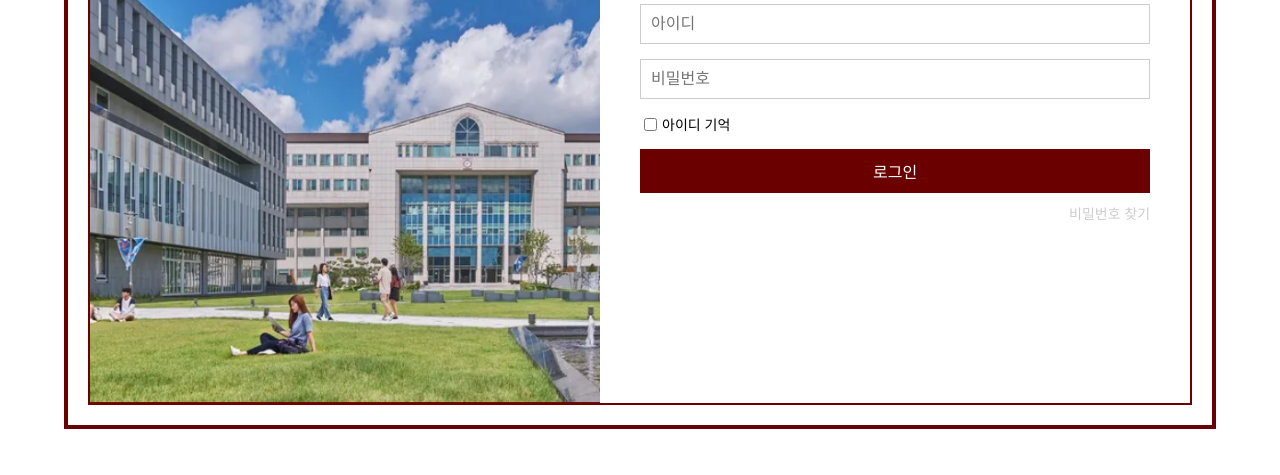
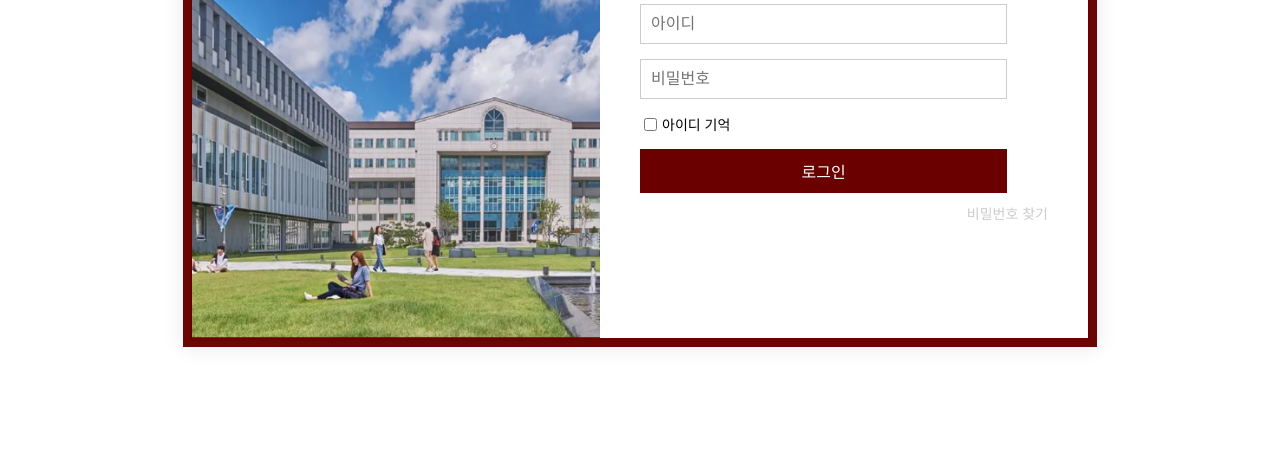
Before and after one commit to kw-software-engineering/project3, a plain HTML site: page html/login.html in a window 1280 px wide. Shown: the part 325-800 px from the top of the page. Drawn offline with Linux system fonts and the light colour scheme.

Commit message:
css내부 컨테이너크기수정

```diff
--- a/css/style.css
+++ b/css/style.css
@@ -11,10 +11,16 @@ body {
 }
 
 .container {
-    border: 4px solid #6a0000;
-    padding: 20px;
-    box-sizing: border-box;
-}
+      display: flex;
+      background: white;
+      border-radius: 0;
+      box-shadow: 0 0 20px rgba(0,0,0,0.1);
+      overflow: hidden;
+      max-width: 900px;
+      width: 100%;
+      min-height: 500px;
+      border: 7px solid rgb(105, 7, 7); /* 붉은 색 테두리 */
+    }
 
 .login-box {
     display: flex;
@@ -47,7 +53,7 @@ body {
 
 form input[type="text"],
 form input[type="password"] {
-    width: 100%;
+    width: 90%;
     padding: 10px;
     margin-bottom: 15px;
     border: 1px solid #ccc;
@@ -67,7 +73,7 @@ form input[type="password"] {
 }
 
 button {
-    width: 100%;
+    width: 90%;
     padding: 10px;
     background-color: #6a0000;
     color: #ffffff;
```
